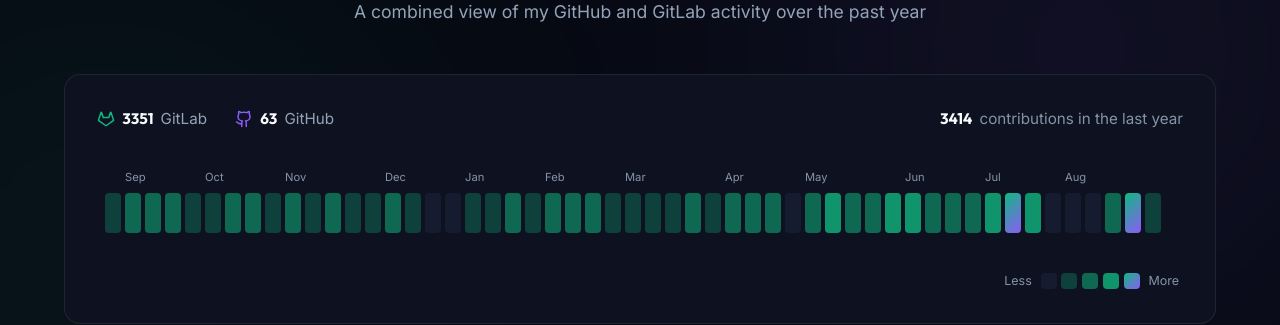
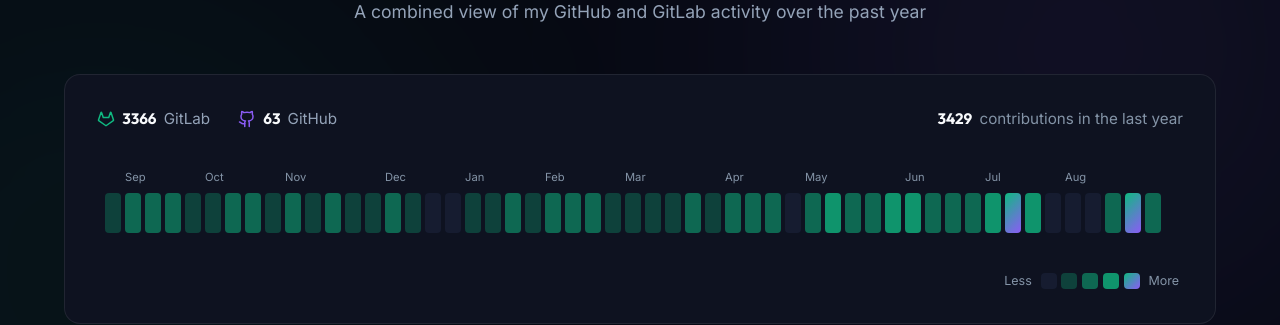
Before and after one commit to NickBourque/NickBourque.github.io, a Jekyll site: the page built from index.html, in a window 1280 px wide and 900 px high, scrolled down 2054 px. Shown: the part 151-476 px from the top of the window. Built offline with Jekyll 4.4.1, drawn with Linux system fonts in a browser that asks for light colours; nearby versions of some CDN libraries.

Commit message:
chore: refresh contributions data

```diff
--- a/_data/contributions.json
+++ b/_data/contributions.json
@@ -1,9 +1,9 @@
 {
-  "generated": "2026-09-03",
+  "generated": "2026-09-04",
   "totals": {
     "github": 63,
-    "gitlab": 3351,
-    "combined": 3414
+    "gitlab": 3366,
+    "combined": 3429
   },
   "max": 214,
   "weeks": [
@@ -427,9 +427,9 @@
       "weekStart": "2026-08-30",
       "monthLabel": "",
       "gh": 0,
-      "gl": 42,
-      "total": 42,
-      "level": 1
+      "gl": 57,
+      "total": 57,
+      "level": 2
     }
   ]
 }
```
